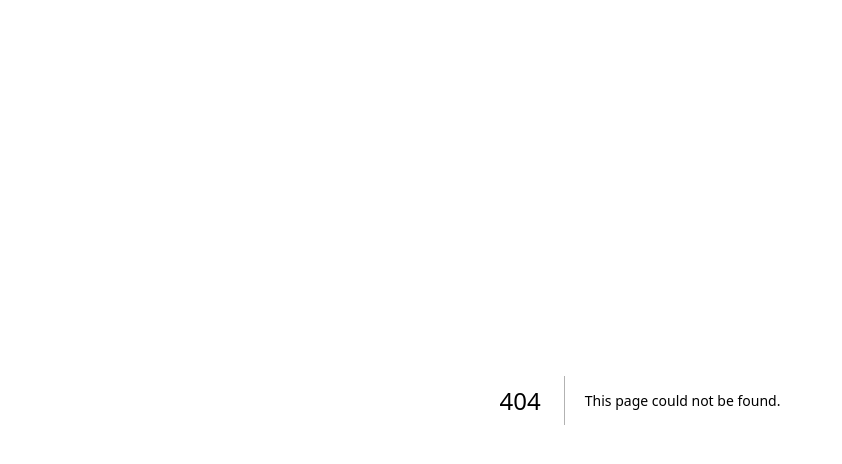
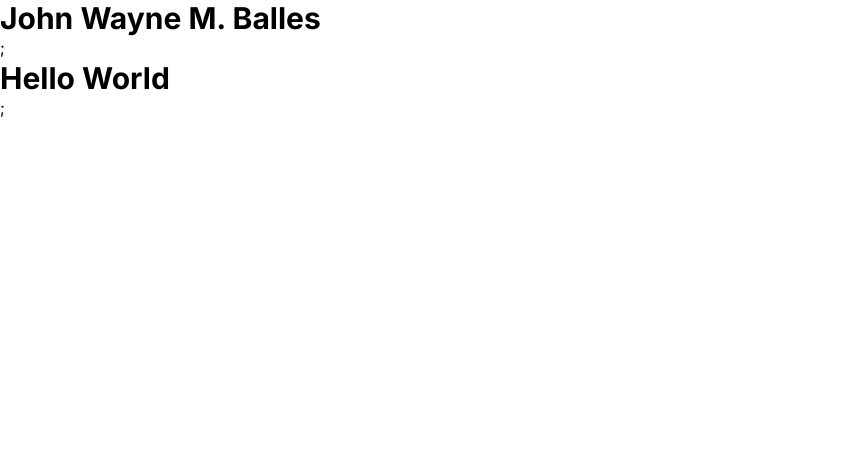
Before and after one commit to JWBalles/nextjs-dashboard, a Next.js app: page /johnWayne in a window 1280 px wide. Before the commit this address had no page. Shown: the top 464 px of the page, without its empty margins (0-842 px from the left). Built offline with nearby package versions, Linux system fonts and the light colour scheme; a web font is replaced by a local one.

Commit message:
added johnWayne page

```diff
--- /dev/null
+++ b/app/johnWayne/info.tsx
@@ -0,0 +1,7 @@
+export default function Info() {
+  return(
+    <div>
+        <h4 className="text-3xl font-bold">Hello World</h4>;
+    </div>
+  )
+}
--- /dev/null
+++ b/app/johnWayne/page.tsx
@@ -0,0 +1,10 @@
+import Info from "./info"
+export default function Page() {
+  return(
+    <div>
+      <h1 className="text-3xl font-bold">John Wayne M. Balles</h1>;
+    <Info />
+  </div>
+  )
+
+}
```
